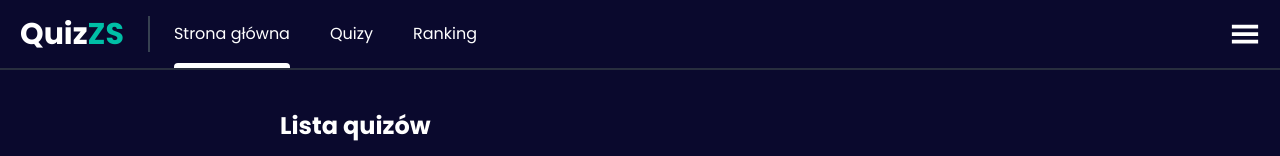
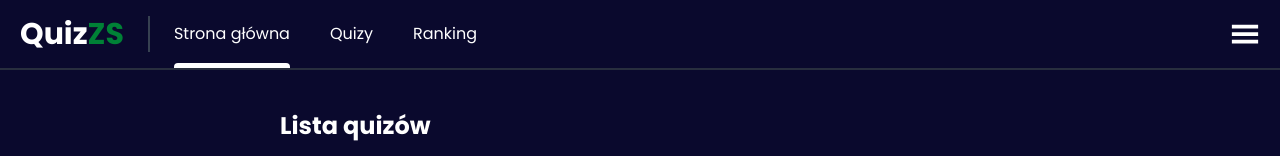
Before and after one commit to jaipatryk/QuizZS, a Next.js app: page / in a window 1280 px wide. Shown: the top 156 px of the page. Built offline with nearby package versions, Linux system fonts and the light colour scheme.

Commit message:
chore(color): replace zs1green color

```diff
--- a/tailwind.config.js
+++ b/tailwind.config.js
@@ -10,7 +10,7 @@ module.exports = {
       colors: {
         primary: "#0a092d",
         quizLetGray: "#282e3e",
-        zs1green: "#00bfa6",
+        zs1green: "#008136",
         cardbg: "#2e3856",
       },
     },
```
